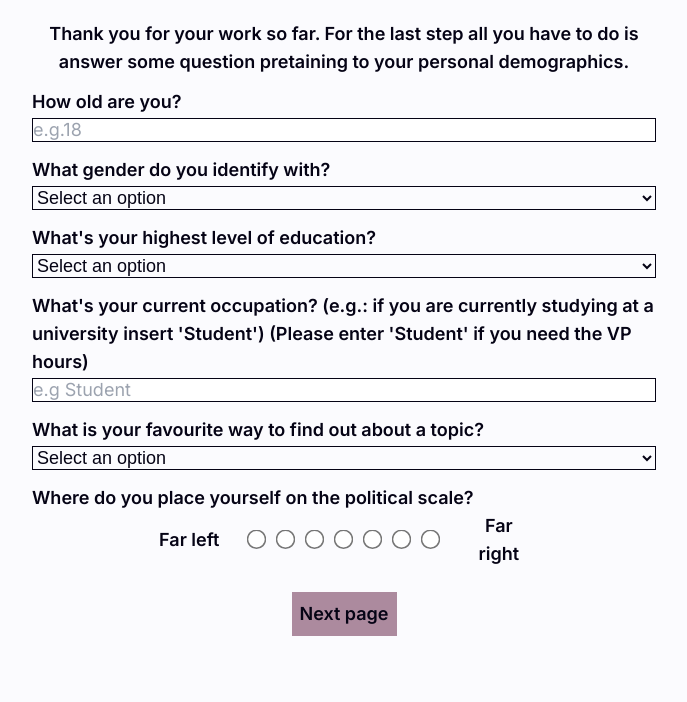
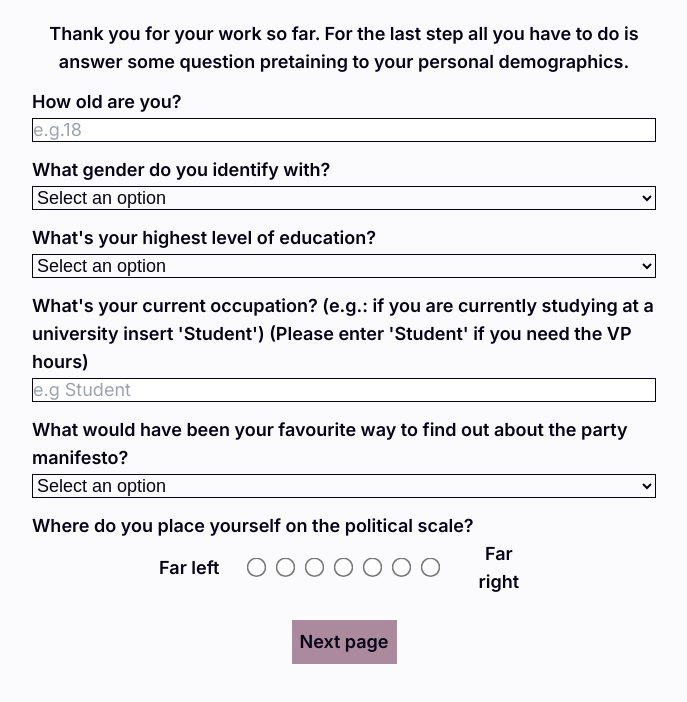
Before and after one commit to FelixHornberger/quote-and-vote, a Next.js app: page /demographic in a window 1280 px wide. Shown: the top 702 px of the page, without its empty margins (296-983 px from the left). Built offline with nearby package versions, Linux system fonts and the light colour scheme.

Commit message:
Demographic page Question update
Changed question wording of the prefered information gathering question.

```diff
--- a/app/demographic/page.tsx
+++ b/app/demographic/page.tsx
@@ -34,7 +34,7 @@ export default function Home() {
                     <Occupation></Occupation>
                 </div>
                 <div className="mb-3 text-left">
-                    <p> What is your favourite way to find out about a topic?</p>
+                    <p> What would have been your favourite way to find out about the party manifesto? </p>
                     <PreferedInformationGatheringWay/>
                 </div>
                 <div className="mb-3 text-left">
```
